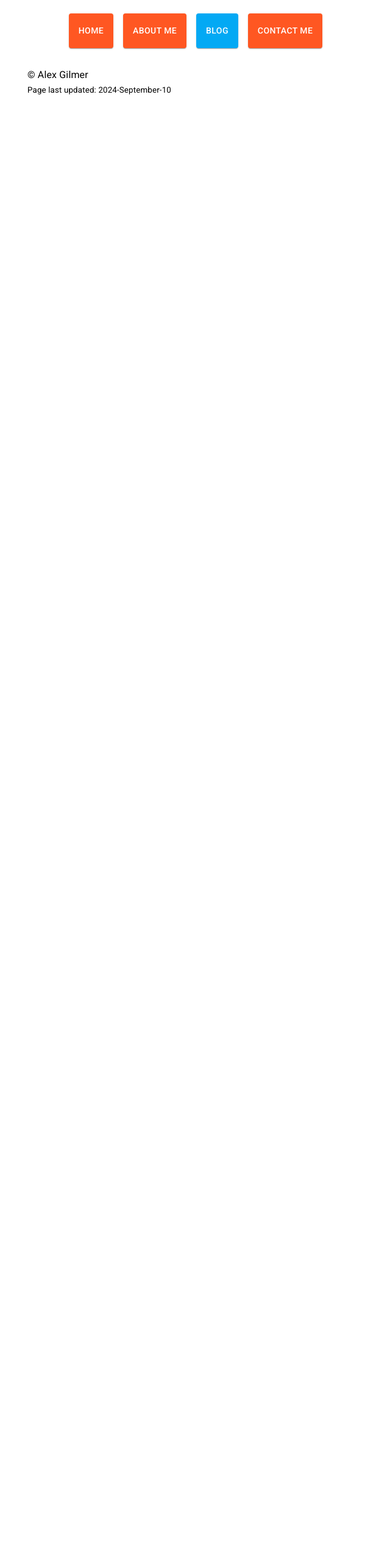
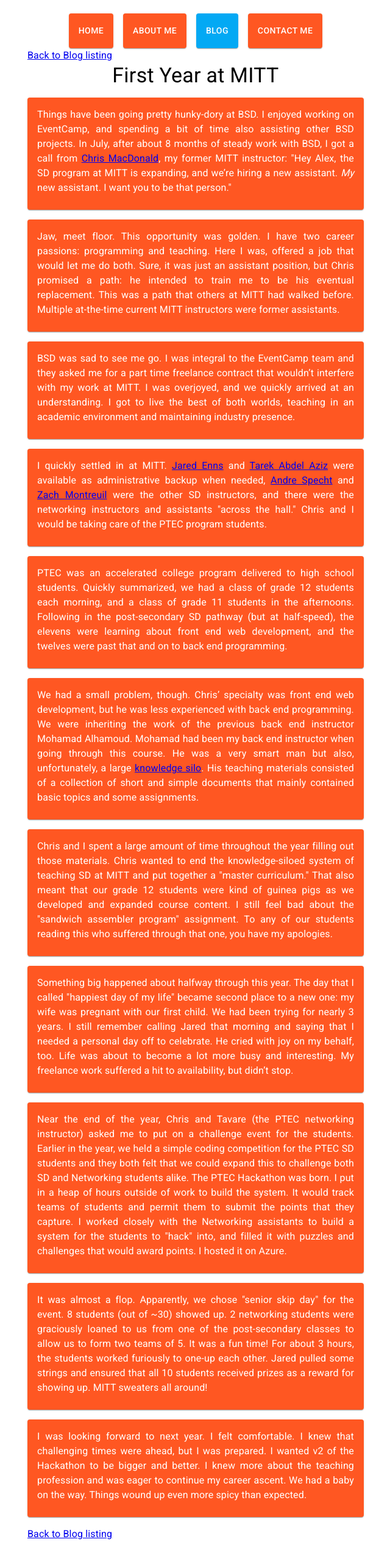
Before and after one commit to alexgilmer/technical-writing-blog, a React (Create React App) app: page /blog/gradjourney2 in a window 1280 px wide. Shown: the part 79-2626 px from the top of the page at 61% size, without its empty margins (319-959 px from the left). Before the commit the page ends 800 px from the top, so only its background shows below. Built offline with nearby package versions, Linux system fonts and the light colour scheme.

Commit message:
Add GradJourney2 to blog, add date stamps

```diff
--- a/src/App.js
+++ b/src/App.js
@@ -36,7 +36,7 @@ function App() {
           <Typography>&copy; Alex Gilmer</Typography>
 
           <Typography>
-            <small>Page last updated: 2024-September-10</small>
+            <small>Page last updated: 2024-October-02</small>
           </Typography>
         </footer>
       </Container>
--- a/src/components/PageBlog.jsx
+++ b/src/components/PageBlog.jsx
@@ -9,6 +9,7 @@ import { makeStyles } from "@material-ui/core";
 import { Switch, Route, Link } from "react-router-dom";
 
 import GradJourney1 from "./blogs/grad-journey-pt1/GradJourney1";
+import GradJourney2 from "./blogs/grad-journey-pt2/GradJourney2";
 
 const useStyles = makeStyles((theme) => ({
   blogCardStyles: {
@@ -50,11 +51,28 @@ const PageBlog = (props) => {
         <Route exact path="/blog">
           <Card className={classes.blogCardStyles}>
             <CardActionArea>
+              <Link className={classes.linkStyles} to="/blog/gradjourney2">
+                <CardContent>
+                  <Typography variant="h5">Grad Journey Part 2</Typography>
+                  <Typography variant="body1">First Year at MITT</Typography>
+                  <Typography>
+                    <small>2024-October-02</small>
+                  </Typography>
+                </CardContent>
+              </Link>
+            </CardActionArea>
+          </Card>
+
+          <Card className={classes.blogCardStyles}>
+            <CardActionArea>
               <Link className={classes.linkStyles} to="/blog/gradjourney1">
                 <CardContent>
                   <Typography variant="h5">Grad Journey Part 1</Typography>
                   <Typography variant="body1">
                     Internship and my First Dev Job with Bit Space Development
+                  </Typography>
+                  <Typography>
+                    <small>2024-September-10</small>
                   </Typography>
                 </CardContent>
               </Link>
@@ -86,6 +104,18 @@ const PageBlog = (props) => {
             <Typography>Back to Blog listing</Typography>
           </Link>
         </Route>
+
+        <Route path="/blog/gradjourney2">
+          <Link to="/blog">
+            <Typography>Back to Blog listing</Typography>
+          </Link>
+
+          <GradJourney2 />
+
+          <Link to="/blog">
+            <Typography>Back to Blog listing</Typography>
+          </Link>
+        </Route>
       </Switch>
     </Container>
   );
--- /dev/null
+++ b/src/components/blogs/grad-journey-pt2/GradJourney2.jsx
@@ -0,0 +1,144 @@
+import React from "react";
+import { Typography } from "@material-ui/core";
+import BlogParagraph from "../../BlogParagraph";
+
+export default function GradJourney2() {
+  return (
+    <>
+      <Typography variant="h4" align="center">
+        First Year at MITT
+      </Typography>
+
+      <BlogParagraph>
+        Things have been going pretty hunky-dory at BSD. I enjoyed working on
+        EventCamp, and spending a bit of time also assisting other BSD projects.
+        In July, after about 8 months of steady work with BSD, I got a call from{" "}
+        <a target="_blank" href="https://www.linkedin.com/in/chrismacdonald3/">
+          Chris MacDonald
+        </a>
+        , my former MITT instructor: &quot;Hey Alex, the SD program at MITT is
+        expanding, and we’re hiring a new assistant. <em>My</em> new assistant.
+        I want you to be that person.&quot;
+      </BlogParagraph>
+
+      <BlogParagraph>
+        Jaw, meet floor. This opportunity was golden. I have two career
+        passions: programming and teaching. Here I was, offered a job that would
+        let me do both. Sure, it was just an assistant position, but Chris
+        promised a path: he intended to train me to be his eventual replacement.
+        This was a path that others at MITT had walked before. Multiple
+        at-the-time current MITT instructors were former assistants.
+      </BlogParagraph>
+
+      <BlogParagraph>
+        BSD was sad to see me go. I was integral to the EventCamp team and they
+        asked me for a part time freelance contract that wouldn’t interfere with
+        my work at MITT. I was overjoyed, and we quickly arrived at an
+        understanding. I got to live the best of both worlds, teaching in an
+        academic environment and maintaining industry presence.
+      </BlogParagraph>
+
+      <BlogParagraph>
+        I quickly settled in at MITT.{" "}
+        <a target="_blank" href="https://www.linkedin.com/in/jaredjhenns/">
+          Jared Enns
+        </a>{" "}
+        and{" "}
+        <a target="_blank" href="https://www.linkedin.com/in/tabdelaziz/">
+          Tarek Abdel Aziz
+        </a>{" "}
+        were available as administrative backup when needed,{" "}
+        <a target="_blank" href="https://www.linkedin.com/in/mrspecht/">
+          Andre Specht
+        </a>{" "}
+        and{" "}
+        <a
+          target="_blank"
+          href="https://www.linkedin.com/in/zacharie-montreuil-308689189/"
+        >
+          Zach Montreuil
+        </a>{" "}
+        were the other SD instructors, and there were the networking instructors
+        and assistants &quot;across the hall.&quot; Chris and I would be taking
+        care of the PTEC program students.
+      </BlogParagraph>
+
+      <BlogParagraph>
+        PTEC was an accelerated college program delivered to high school
+        students. Quickly summarized, we had a class of grade 12 students each
+        morning, and a class of grade 11 students in the afternoons. Following
+        in the post-secondary SD pathway (but at half-speed), the elevens were
+        learning about front end web development, and the twelves were past that
+        and on to back end programming.
+      </BlogParagraph>
+
+      <BlogParagraph>
+        We had a small problem, though. Chris’ specialty was front end web
+        development, but he was less experienced with back end programming. We
+        were inheriting the work of the previous back end instructor Mohamad
+        Alhamoud. Mohamad had been my back end instructor when going through
+        this course. He was a very smart man but also, unfortunately, a large{" "}
+        <a
+          target="_blank"
+          href="https://www.google.ca/search?q=knowledge+silo+meaning"
+        >
+          knowledge silo
+        </a>
+        . His teaching materials consisted of a collection of short and simple
+        documents that mainly contained basic topics and some assignments.
+      </BlogParagraph>
+
+      <BlogParagraph>
+        Chris and I spent a large amount of time throughout the year filling out
+        those materials. Chris wanted to end the knowledge-siloed system of
+        teaching SD at MITT and put together a &quot;master curriculum.&quot;
+        That also meant that our grade 12 students were kind of guinea pigs as
+        we developed and expanded course content. I still feel bad about the
+        &quot;sandwich assembler program&quot; assignment. To any of our
+        students reading this who suffered through that one, you have my
+        apologies.
+      </BlogParagraph>
+
+      <BlogParagraph>
+        Something big happened about halfway through this year. The day that I
+        called &quot;happiest day of my life&quot; became second place to a new
+        one: my wife was pregnant with our first child. We had been trying for
+        nearly 3 years. I still remember calling Jared that morning and saying
+        that I needed a personal day off to celebrate. He cried with joy on my
+        behalf, too. Life was about to become a lot more busy and interesting.
+        My freelance work suffered a hit to availability, but didn’t stop.
+      </BlogParagraph>
+
+      <BlogParagraph>
+        Near the end of the year, Chris and Tavare (the PTEC networking
+        instructor) asked me to put on a challenge event for the students.
+        Earlier in the year, we held a simple coding competition for the PTEC SD
+        students and they both felt that we could expand this to challenge both
+        SD and Networking students alike. The PTEC Hackathon was born. I put in
+        a heap of hours outside of work to build the system. It would track
+        teams of students and permit them to submit the points that they
+        capture. I worked closely with the Networking assistants to build a
+        system for the students to &quot;hack&quot; into, and filled it with
+        puzzles and challenges that would award points. I hosted it on Azure.
+      </BlogParagraph>
+
+      <BlogParagraph>
+        It was almost a flop. Apparently, we chose &quot;senior skip day&quot;
+        for the event. 8 students (out of ~30) showed up. 2 networking students
+        were graciously loaned to us from one of the post-secondary classes to
+        allow us to form two teams of 5. It was a fun time! For about 3 hours,
+        the students worked furiously to one-up each other. Jared pulled some
+        strings and ensured that all 10 students received prizes as a reward for
+        showing up. MITT sweaters all around!
+      </BlogParagraph>
+
+      <BlogParagraph>
+        I was looking forward to next year. I felt comfortable. I knew that
+        challenging times were ahead, but I was prepared. I wanted v2 of the
+        Hackathon to be bigger and better. I knew more about the teaching
+        profession and was eager to continue my career ascent. We had a baby on
+        the way. Things wound up even more spicy than expected.
+      </BlogParagraph>
+    </>
+  );
+}
```
